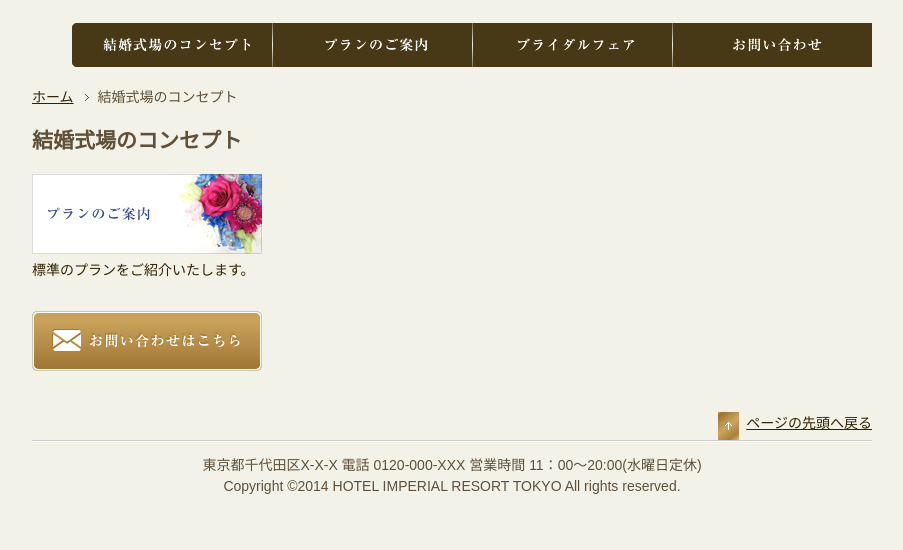
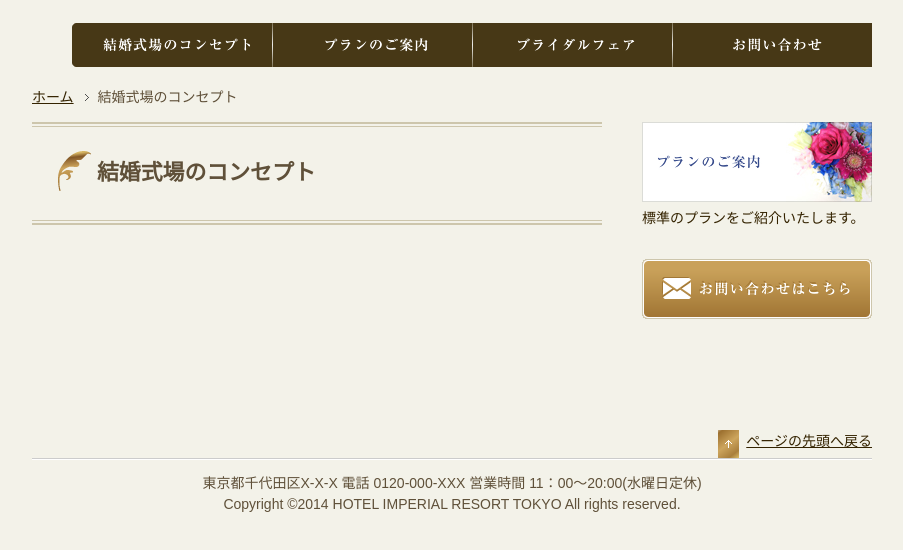
Before and after one commit to asano-k/asano-k.github.io, a plain HTML site: page base.html in a window 1280 px wide. Shown: the part 80-630 px from the top of the page, without its empty margins (188-1091 px from the left). Drawn offline with Linux system fonts and the light colour scheme.

Commit message:
3-10まで

```diff
--- a/css/style.css
+++ b/css/style.css
@@ -45,9 +45,32 @@ nav ul li#nav_fair a {
 nav ul li#nav_contact a {
   background-image: url(../images/nav4.png);
 }
-/*#contents{
+#contents{
   overflow: hidden;
-}*/
+}
+#main{
+  float: left;
+  width: 570px;
+}
+#sub{
+  float: right;
+  width: 230px;
+}
+footer{
+  padding-top: 70px;
+}
+#main h1{
+  margin: 0 0 30px 0;
+  padding:35px 0 35px 65px;
+  font-size: 156.25%;
+
+background-image: url(../images/bg_h1_head.png),url(../images/bg_h1_bottom.png);
+background-repeat:no-repeat,no-repeat;
+background-position:left top,left bottom;
+}
+.bnr_inner a p img:hover{
+  opacity: 0.5;
+}
 /* 基本レイアウト ここまで↑ */
 
 /* トップページ ここから↓ */
```
